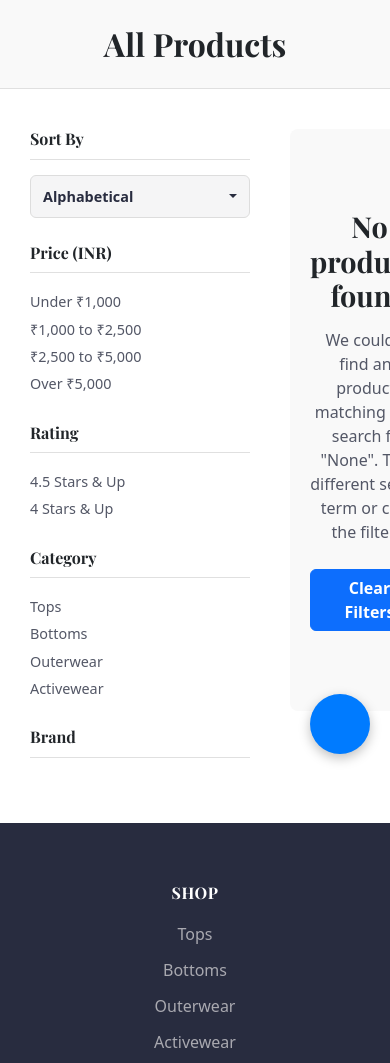
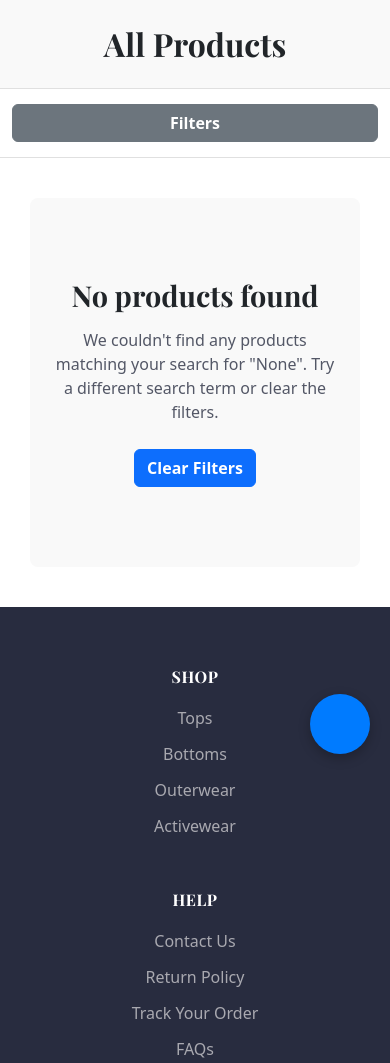
Before and after one commit to darth-pyder/aura-apparel-flask, a Flask app: page /products in a window 390 px wide; the page is wider, and only the part inside the window is pictured. Shown: the part 70-1133 px from the top of that part. Run offline with Flask 3, Linux system fonts and the light colour scheme; data that the repository does not hold is empty; some libraries are stand-ins or nearby versions.

Commit message:
feat(products): Implement responsive off-canvas filter panel

```diff
--- a/static/css/style.css
+++ b/static/css/style.css
@@ -3772,3 +3772,77 @@
     .product-cell img { max-width: 150px; margin-bottom: 10px; }
     .col-remove { justify-content: center; }
 }
+
+/* =================================================================== */
+/* ---        DEFINITIVE PRODUCT PAGE RESPONSIVE STYLES            --- */
+/* =================================================================== */
+
+/* --- 1. Base styles for the new mobile elements (hidden on desktop) --- */
+body.filters-open {
+    overflow: hidden; /* Prevent background scroll when panel is open */
+}
+
+.mobile-filter-trigger {
+    display: none; /* Hidden on desktop */
+    padding: 15px 0;
+    border-bottom: 1px solid #e0e0e0;
+}
+
+.sidebar-header {
+    display: none; /* Hidden on desktop */
+}
+
+/* --- 2. Mobile & Tablet Breakpoint (where the magic happens) --- */
+@media (max-width: 992px) {
+    /* Change the main layout to a single column */
+    .page-layout-container {
+        display: block;
+    }
+
+    /* Show the 'Filters' button */
+    .mobile-filter-trigger {
+        display: block;
+    }
+    .mobile-filter-trigger .btn {
+        width: 100%;
+    }
+
+    /* Transform the sidebar into a hidden, off-canvas panel */
+    .sidebar {
+        position: fixed;
+        top: 0;
+        left: -100%; /* Start off-screen */
+        width: 320px;
+        max-width: 90%;
+        height: 100%;
+        background-color: #fff;
+        z-index: 1200; /* Above all other content */
+        transition: left 0.3s ease-in-out;
+        overflow-y: auto; /* Allow scrolling within the panel */
+        padding: 20px;
+        box-shadow: 4px 0 15px rgba(0,0,0,0.1);
+    }
+
+    /* This class is toggled by JS to show the panel */
+    .sidebar.open {
+        left: 0;
+    }
+
+    /* Style the new header inside the panel */
+    .sidebar-header {
+        display: flex;
+        justify-content: space-between;
+        align-items: center;
+        padding-bottom: 15px;
+        margin-bottom: 15px;
+        border-bottom: 1px solid #e0e0e0;
+    }
+    .sidebar-header h4 {
+        margin: 0;
+        font-size: 1.2rem;
+    }
+    .sidebar-header .icon-btn {
+        font-size: 1.8rem;
+        color: #333;
+    }
+}
--- a/static/js/main.js
+++ b/static/js/main.js
@@ -211,19 +211,41 @@
         }, false);
     }
 
-        // --- NEW: Mobile Navigation Toggle (V2 - Body Scroll Lock) ---
+    // --- START: CONSOLIDATED MOBILE UI LOGIC ---
+
+    // Declare common variables once at the top
+    const bodyEl = document.body;
+
+    // --- Logic for Mobile Navigation Toggle ---
     const hamburgerBtn = document.getElementById('hamburger-btn');
     const mobileNavPanel = document.getElementById('mobile-nav-panel');
-    const bodyEl = document.body;
 
     if (hamburgerBtn && mobileNavPanel) {
         hamburgerBtn.addEventListener('click', () => {
-            // Toggle the classes on the elements
             mobileNavPanel.classList.toggle('open');
             hamburgerBtn.classList.toggle('is-active');
-
-            // THE KEY FIX: Toggle a class on the body to prevent scrolling
-            bodyEl.classList.toggle('mobile-menu-open');
+            bodyEl.classList.toggle('mobile-menu-open'); // Use the single bodyEl
         });
     }
+
+    // --- Logic for Mobile Filters Panel Toggle ---
+    const filterTriggerBtn = document.getElementById('filter-trigger-btn');
+    const filtersPanel = document.getElementById('filters-panel');
+    const closeFiltersBtn = document.getElementById('close-filters-btn');
+
+    if (filterTriggerBtn && filtersPanel && closeFiltersBtn) {
+        // Open the panel
+        filterTriggerBtn.addEventListener('click', () => {
+            filtersPanel.classList.add('open');
+            bodyEl.classList.add('filters-open'); // Use the single bodyEl
+        });
+
+        // Close the panel
+        closeFiltersBtn.addEventListener('click', () => {
+            filtersPanel.classList.remove('open');
+            bodyEl.classList.remove('filters-open');
+        });
+    }
+
+    // --- END: CONSOLIDATED MOBILE UI LOGIC ---
 });
--- a/templates/products.html
+++ b/templates/products.html
@@ -22,9 +22,25 @@
     </div>
 </div>
 
+<!-- THIS IS THE NEW MOBILE FILTER TRIGGER BUTTON -->
+<div class="mobile-filter-trigger">
+    <div class="container">
+        <button id="filter-trigger-btn" class="btn btn-secondary">
+            <i class="ph-fill ph-funnel-simple"></i>
+            <span>Filters</span>
+        </button>
+    </div>
+</div>
+
 <div class="page-layout-container">
-    <!-- CORRECTED Sidebar for Filters -->
-    <aside class="sidebar">
+    <!-- MODIFIED Sidebar for Filters -->
+    <aside class="sidebar" id="filters-panel">
+        <!-- NEW HEADER FOR THE MOBILE PANEL -->
+        <div class="sidebar-header">
+            <h4>Filters</h4>
+            <button id="close-filters-btn" class="icon-btn">&times;</button>
+        </div>
+
         {% if active_filters.category or active_filters.brand or active_filters.price or active_filters.rating or search_query %}
             <div class="filter-group">
                 <a href="{{ url_for('product_listing') }}" class="btn-clear-filters">Clear All Filters</a>
```
